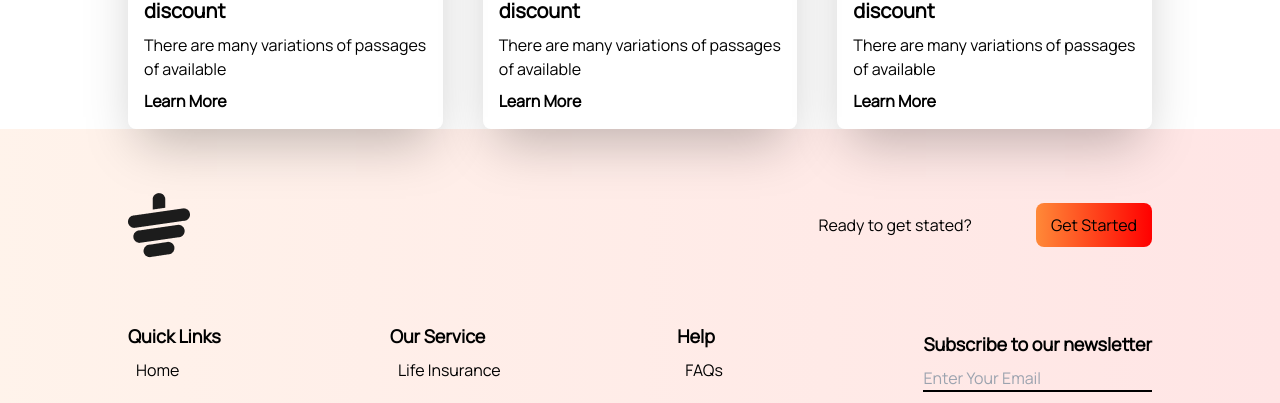
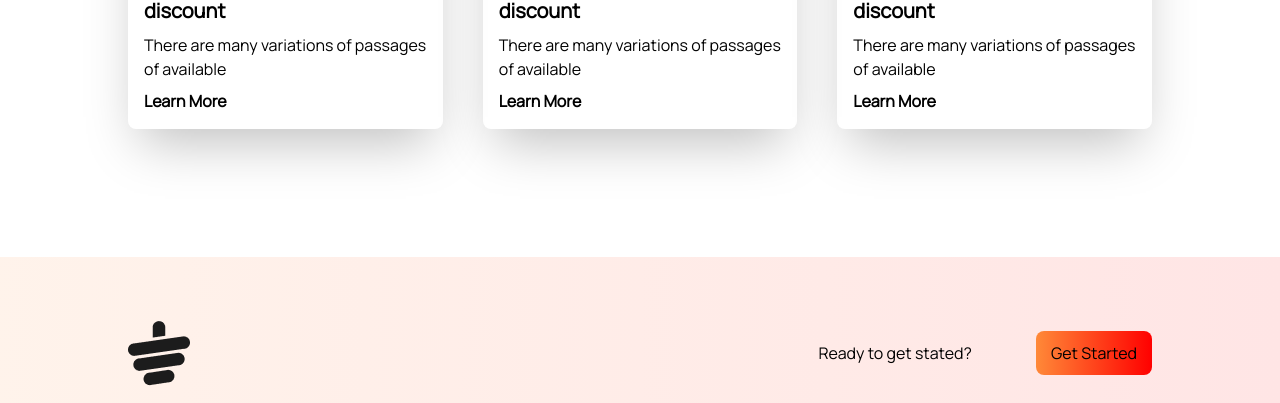
Before and after one commit to shariful0401/Tea-House-website, a plain HTML site: page index.html in a window 1280 px wide. Shown: the part 2704-3107 px from the top of the page. Drawn offline with nearby package versions, Linux system fonts and the light colour scheme.

Commit message:
added footer margine

```diff
--- a/index.html
+++ b/index.html
@@ -218,7 +218,7 @@
     </main>
     <!-- main section end -->
     <!-- Footer section start -->
-    <footer>
+    <footer class="mt-32">
       <div class="flex justify-between py-16 px-32">
         <img src="images/cup.png" alt="">
         <div class="inline-flex items-center">
```
